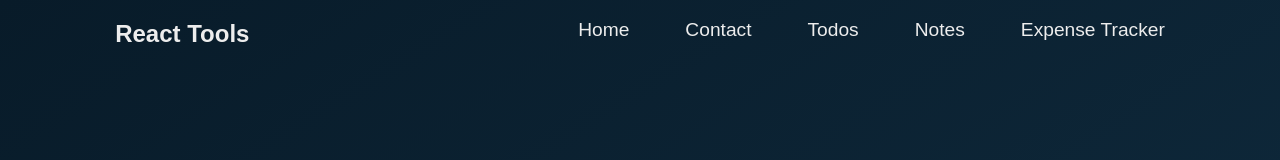
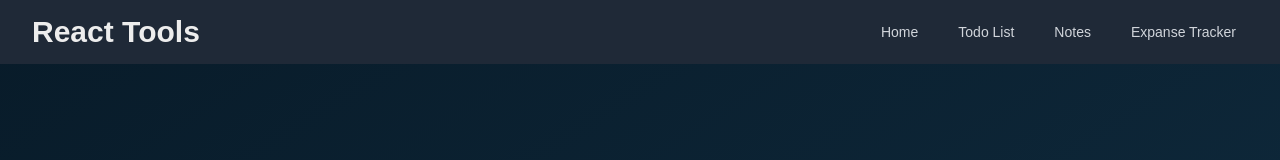
Before and after one commit to panntod/Tools-React, a React (Create React App) app: page / in a window 1280 px wide. Shown: the top 160 px of the page. Built offline with nearby package versions, Linux system fonts and the light colour scheme.

Commit message:
[style] fix screen sm, [feat] added navbar in sm, [refactor] fix bug in const remove navbar

```diff
--- a/src/App.jsx
+++ b/src/App.jsx
@@ -16,7 +16,7 @@ const App = () => {
         <Route path="/" element={ <Home/> }/>
         <Route path="/todos" element={ <Todolist/> }/>
         <Route path="/notes" element={ <Note/> }/>
-        <Route path="/expense" element={ <Expense/> }/>
+        <Route path="/expanse" element={ <Expense/> }/>
       </Routes>
     </Router>
   );
--- a/src/components/contact.jsx
+++ b/src/components/contact.jsx
@@ -88,7 +88,7 @@ const Contact = () => {
         </form>
       </div>
 
-      <div className="contact-container">
+      <div className="hidden sm:hidden md:flex contact-container">
         <div className="side-contact">
           <h1 className="side-text text-2xl font-semibold text-black">Let's Talk About Everything.</h1>
           <div className="contact-sosmed">
--- a/src/components/navbar.jsx
+++ b/src/components/navbar.jsx
@@ -1,22 +1,101 @@
 import React from "react";
 import "../css/navbar.css";
 
+// halo aku asfina lucu
 const Navbar = () => {
+
+  const removeNavbar = (event) => {
+    event.preventDefault();
+    const mobileMenu = document.getElementById("mobile-menu");
+
+    if (mobileMenu) {
+      mobileMenu.classList.toggle("mobile-hidden");
+    }
+  };
+
   return (
     <>
-      <header className="header">
-        <a href="/" className="logo">
-          React Tools
-        </a>
+      <nav class="bg-gray-800 fixed z-50 w-full">
+        <div class="mx-auto max-w-7xl px-2 sm:px-6 lg:px-8">
+          <div class="relative flex h-16 items-center justify-between">
+            <div class="text-3xl d-flex ms-5 md:hidden">
+              <button
+                class="navbar-toggler border-0"
+                onClick= {removeNavbar}
+                type="button"
+                id="navbarToggle"
+              >
+                <span className="text-white">&#8801;</span>
+              </button>
+            </div>
 
-        <nav className="navbar">
-          <a href="/">Home</a>
-          <a href="#contact">Contact</a>
-          <a href="/todos">Todos</a>
-          <a href="/notes">Notes</a>
-          <a href="/expense">Expense Tracker</a>
-        </nav>
-      </header>
+            <div class="flex flex-1 items-center justify-center sm:items-stretch sm:justify-between">
+              <div class="flex flex-shrink-0 items-center">
+                <h1 className="font-semibold text-3xl">React Tools</h1>
+              </div>
+              <div class="hidden sm:ml-6 sm:block">
+                <div class="flex space-x-4">
+                  <a
+                    href="/"
+                    class="text-gray-300 hover:bg-gray-900 hover:text-white rounded-md px-3 py-2 text-sm font-medium"
+                    aria-current="page"
+                  >
+                    Home
+                  </a>
+                  <a
+                    href="/todos"
+                    class="text-gray-300 hover:bg-gray-900 hover:text-white rounded-md px-3 py-2 text-sm font-medium"
+                  >
+                    Todo List
+                  </a>
+                  <a
+                    href="/notes"
+                    class="text-gray-300 hover:bg-gray-900 hover:text-white rounded-md px-3 py-2 text-sm font-medium"
+                  >
+                    Notes
+                  </a>
+                  <a
+                    href="expanse"
+                    class="text-gray-300 hover:bg-gray-900 hover:text-white rounded-md px-3 py-2 text-sm font-medium"
+                  >
+                    Expanse Tracker
+                  </a>
+                </div>
+              </div>
+            </div>
+          </div>
+        </div>
+
+        <div class="mobile-hidden sm:hidden" id="mobile-menu">
+          <div class="space-y-1 px-2 pb-3 pt-2">
+            <a
+              href="/"
+              class="text-gray-300 hover:bg-gray-900 hover:text-white block rounded-md px-3 py-2 text-base font-medium"
+              aria-current="page"
+            >
+              Home
+            </a>
+            <a
+              href="/todos"
+              class="text-gray-300 hover:bg-gray-900 hover:text-white block rounded-md px-3 py-2 text-base font-medium"
+            >
+              Todo List
+            </a>
+            <a
+              href="/notes"
+              class="text-gray-300 hover:bg-gray-900 hover:text-white block rounded-md px-3 py-2 text-base font-medium"
+            >
+              Notes
+            </a>
+            <a
+              href="/expanse"
+              class="text-gray-300 hover:bg-gray-900 hover:text-white block rounded-md px-3 py-2 text-base font-medium"
+            >
+              Expanse Tracker
+            </a>
+          </div>
+        </div>
+      </nav>
     </>
   );
 };
--- a/src/css/contact.css
+++ b/src/css/contact.css
@@ -94,3 +94,16 @@
   .contact-sosmed a i:hover{
     transform: translateY(10px);
   }
+
+  @media (max-width: 658px) {
+    .contact-container{
+      margin-bottom: 7rem;
+      min-width: 90%;
+      padding: 2rem;
+      min-height: fit-content;
+    }
+    .form-shadow {
+      box-shadow:  none; /* Bayangan hanya di bagian kanan */
+    }
+
+  }
--- a/src/css/home.css
+++ b/src/css/home.css
@@ -3,7 +3,7 @@
   padding: 0;
 }
 
-html{
+html {
   scroll-padding-top: 8rem;
 }
 
@@ -14,9 +14,6 @@ html{
   --main-color: #00abf0;
 }
 
-.home{
-    gap: 5rem;
-}
 
 .home-content {
   max-width: 600px;
@@ -27,10 +24,10 @@ html{
   font-size: 3rem;
 }
 
-.home-content p{
-    color: var(--text-color);
-    line-height: 2rem;
-    font-size: 1.2rem;
+.home-content p {
+  color: var(--text-color);
+  line-height: 2rem;
+  font-size: 1.2rem;
 }
 
 .img-container {
@@ -46,8 +43,30 @@ html{
   height: auto;
 }
 
-.section-header{
+.section-header {
   background: var(--second-bg-color);
   text-align: center;
   padding: 3rem;
 }
+
+@media (max-width: 657px) {
+  .home{
+    flex-direction: column-reverse;
+  }
+  .home-content {
+    padding: 1.6rem;
+  }
+
+  .home-content h1 {
+    font-size: 2rem;
+  }
+
+  .home-content p {
+    font-size: 1rem;
+  }
+  .img-container {
+    width: auto;
+    height: auto;
+    margin-bottom: 4rem;
+  }
+}
--- a/src/css/navbar.css
+++ b/src/css/navbar.css
@@ -14,35 +14,6 @@
   --main-color: #00abf0;
 }
 
-
-.header {
-  position: fixed;
-  top: 0;
-  left: 0;
-  width: 100%;
-  padding: 1rem 9%;
-  display: flex;
-  justify-content: space-between;
-  z-index: 99;
+.mobile-hidden{
+  display: none;
 }
-
-.logo {
-  font-size: 1.5rem;
-  text-decoration: none;
-  color: var(--text-color);
-  font-weight: 600;
-}
-
-.navbar a {
-  font-size: 1.2rem;
-  color: var(--text-color);
-  font-weight: 500;
-  margin-left: 3.5rem;
-  text-decoration: none;
-  transition: 1s;
-}
-
-.navbar a:hover,
-.navbar a.active {
-  color: var(--main-color);
-}
--- a/src/pages/home.jsx
+++ b/src/pages/home.jsx
@@ -5,7 +5,7 @@ import "../css/home.css";
 const Home = () => {
   return (
     <>
-      <section className="container home">
+      <section className="container min-w-full home">
         <div className="home-content">
           <h1 className="text-2xl font-bold mb-4 text-black dark:text-white">About This Content</h1>
           <div>
@@ -27,7 +27,7 @@ const Home = () => {
           />
         </div>
       </section>
-      <h1 className="section-header text-5xl font-bold">Contact Me</h1>
+      <h1 className="font-semibold text-5xl p-8 w-full text-center" style={{background: "#112e42"}}> Contact Me</h1>
       <section className="contact" id="contact">
         <Contact />
       </section>
```
